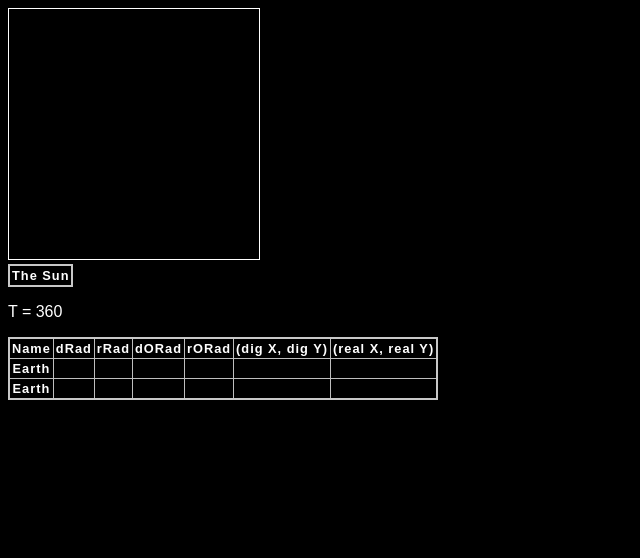
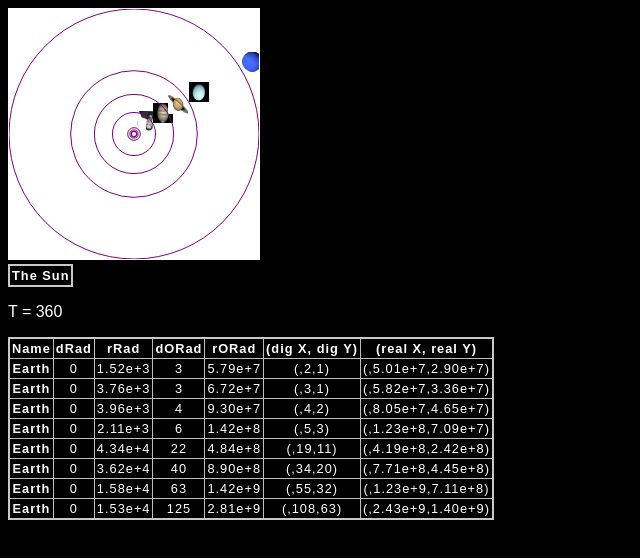
Before and after one commit to DustinWestGlow/SolarSystem, a plain HTML site: page index.html in a window 1280 px wide. Shown: the whole page, without its empty margins (0-640 px from the left). Drawn offline with Linux system fonts and the light colour scheme.

Commit message:
Last Chromebook update

```diff
--- a/index.html
+++ b/index.html
@@ -49,30 +49,13 @@
         </tr>
       </thead>
       <tbody id="planets">
-        <tr>
-          <th scope="row">Earth</th>
-          <td></td>
-          <td></td>
-          <td></td>
-          <td></td>
-          <td></td>
-          <td></td>
-        </tr>
-        <tr>
-          <th scope="row">Earth</th>
-          <td></td>
-          <td></td>
-          <td></td>
-          <td></td>
-          <td></td>
-          <td></td>
-        </tr>
       </tbody>
     </table>
 
     <script src="modules/animframe.js"></script>
     <script src="modules/canvas.js"></script>
     <script src="modules/bodies.js"></script>
+    <script src="modules/observation.js"></script>
     <script src="master.js"></script>
     <link href="styles.css" rel="stylesheet" type="text/css">
 
--- a/master.js
+++ b/master.js
@@ -10,7 +10,8 @@ time = 0;
 // helped planet iteration and screen wipe problem
 keepclearing = true;//false;//true;
 // post general planet info at first
-general_info_planet(planets[0]);
+init_planet_table();
+tick = 0;
 function gameLoop() {
   // only clear once per game loop
   // DO NOT clear for every planet or only 1 planet will show
@@ -20,7 +21,7 @@ function gameLoop() {
     clearScreen();
   }
   // update time
-  time = (time + 1) % 360;
+  time = (time + 0.1) % 360;
   for (var i = 0; i < planets.length; i++) {
     // The Sun
     drawSun();
```
